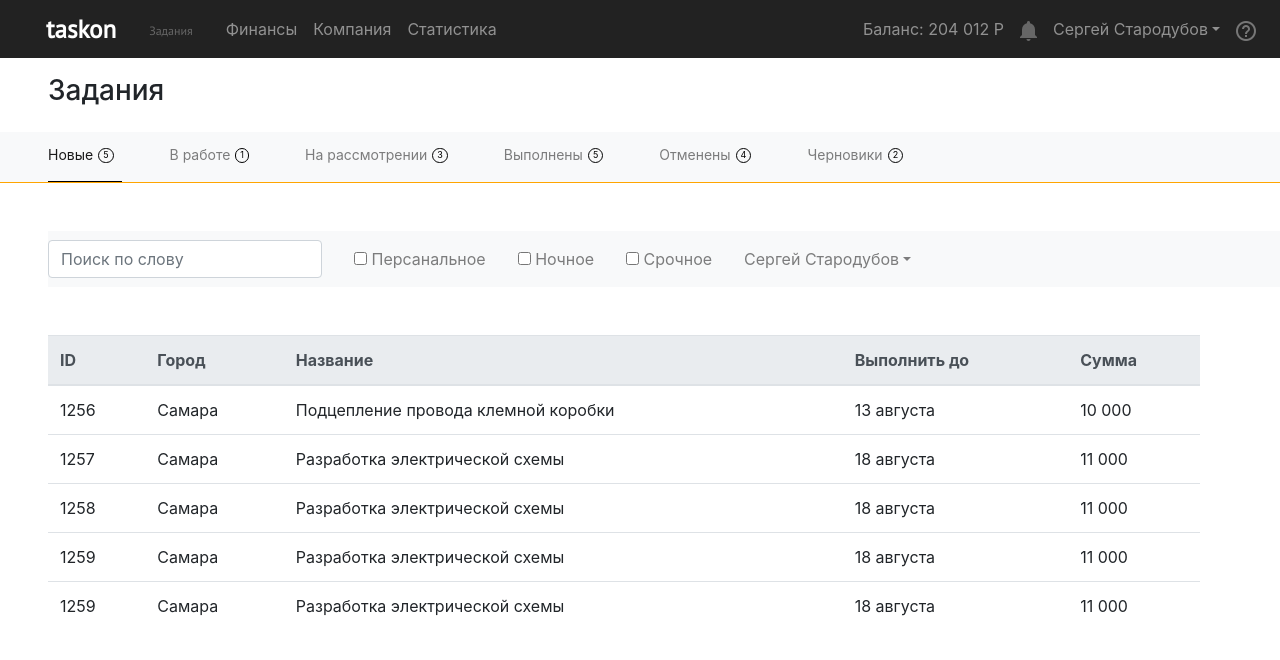
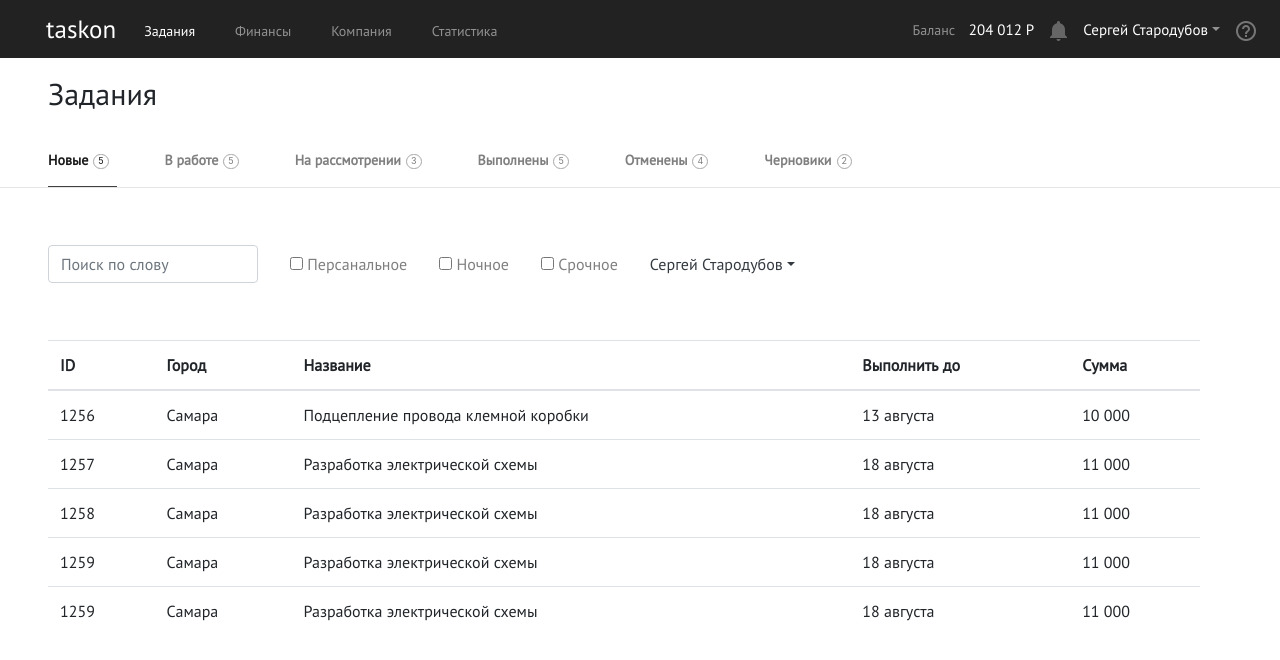
Before and after one commit to SergeiStarodubov/task-page, a React (Create React App) app: page / in a window 1280 px wide. Shown: the top 660 px of the page. Built offline with nearby package versions, Linux system fonts and the light colour scheme.

Commit message:
carried out

```diff
--- a/src/App.js
+++ b/src/App.js
@@ -51,7 +51,10 @@ class App extends Component {
           className="navbar navbar-expand navbar-dark flex-column flex-md-row bd-navbar"
           style={{ background: "#222222" }}
         >
-          <a className="navbar-brand mr-0 mr-md-2 pointer " id = "lable"> taskon </a>
+          <a className="navbar-brand mr-0 mr-md-2 pointer " id="lable">
+            {" "}
+            taskon{" "}
+          </a>
           <div className="navbar-nav-scroll">
             <ul
               className="navbar-nav bd-navbar-nav flex-row"
@@ -81,7 +84,7 @@ class App extends Component {
           </div>
           <ul className="navbar-nav flex-row ml-md-auto d-none d-md-flex">
             <li className="nav-item pointer">
-              <a className="nav-link p-2"> Баланс: 204 012 Р</a>
+              <a className="nav-link p-2"> <span className = "balance">Баланс  </span> <span className = "money">204 012 Р</span></a>
             </li>
             <li className="nav-item pointer">
               <a className="nav-link p-2">
@@ -100,7 +103,7 @@ class App extends Component {
                 aria-haspopup="true"
                 aria-expanded="false"
               >
-                Сергей Стародубов
+                <span className = "name">Сергей Стародубов</span>
               </a>
               <div className="dropdown-menu" aria-labelledby="navbarDropdown">
                 <a className="dropdown-item" href="#">
--- a/src/App.scss
+++ b/src/App.scss
@@ -1,3 +1,46 @@
 .pointer {
   cursor: pointer;
 }
+
+@import url('https://fonts.googleapis.com/css?family=PT+Sans');
+
+$pinkish-orange: #ff6633;
+$black: #222222;
+$warm-grey: #999999;
+$white: #dddddd;
+$white: #ffffff;
+$pinkish-grey: #cccccc;
+$brownish-grey: #666666;
+$font: 'PT Sans';
+
+@mixin setFontColor($f, $c) {
+  font: $f 'PT Sans', sans-serif !important;
+  color: $c;
+}
+
+#lable {
+  padding-left: 30px;
+  @include setFontColor(25px, $white);
+}
+
+.tab {
+  padding-left: 20px !important;
+  padding-right: 20px !important;
+  padding-top: 12px;
+  font: 14px 'PT Sans', sans-serif !important;
+}
+.balance {
+    font: 14px 'PT Sans', sans-serif !important;
+}
+.money {
+  @include setFontColor(15px, $white);
+  padding-left: 10px;
+}
+.name {
+@include setFontColor(15px, $white);
+}
+
+.addHeight {
+  height: 50px;
+  padding-top: 10px;
+}
--- a/src/components/Companies.js
+++ b/src/components/Companies.js
@@ -3,8 +3,8 @@ import React from "react";
 class Companies extends React.Component {
   render() {
     return (
-      <div>
-        Company
+      <div className="container-fluid pl-0 pr-0">
+        <h3 className="pt-3 pb-3 ml-5">Компания</h3>
       </div>
     );
   }
--- a/src/components/Finance.js
+++ b/src/components/Finance.js
@@ -2,7 +2,11 @@ import React from "react";
 
 class Finance extends React.Component {
   render() {
-    return <>Finance</>;
+    return (
+      <div className="container-fluid pl-0 pr-0">
+        <h3 className="pt-3 pb-3 ml-5">Финансы</h3>
+      </div>
+    );
   }
 }
 export default Finance;
--- a/src/components/Statistics.js
+++ b/src/components/Statistics.js
@@ -3,9 +3,9 @@ import React from "react";
 class  Statistics extends React.Component {
   render() {
     return (
-      <div>
-         Statistics
-         </div>
+      <div className="container-fluid pl-0 pr-0">
+        <h3 className="pt-3 pb-3 ml-5">Статистика</h3>
+      </div>
     );
   }
 }
--- a/src/components/Tasks.js
+++ b/src/components/Tasks.js
@@ -65,8 +65,8 @@ class Tasks extends React.Component {
     const { currentTab } = this.state;
     return (
       <div className="container-fluid pl-0 pr-0">
-        <h3 className="pt-3 pb-3 ml-5">Задания</h3>
-        <nav className="navbar navbar-expand-lg navbar-light bg-light ml-0 pl-0 pt-0 pb-0">
+        <h3 className="pt-3 pb-3 ml-5 tasklable">Задания</h3>
+        <nav className="navbar navbar-expand-lg navbar-light ml-0 pl-0 pt-0 pb-0">
           <div className="navbar-nav">
             <a
               className="nav-item nav-link active underline pb-0 addHeight barLinks pl-0 ml-5 "
@@ -130,13 +130,14 @@ class Tasks extends React.Component {
           </div>
         </nav>
         <hr className="horLine" />
-        <nav className="navbar navbar-expand-lg navbar-light bg-light mt-5 ml-5 pl-0">
+        <nav className="navbar navbar-expand-lg navbar-light mt-5 ml-5 pl-0">
           <div className="collapse navbar-collapse" id="navbarSupportedContent">
             <form className="form-inline my-2 my-lg-0">
               <input
                 className="form-control mr-sm-2"
                 type="search"
                 placeholder="Поиск по слову"
+                style = {{fontFamily: "PT Sans"}}
                 aria-label="Search"
                 value={this.state.input}
                 onChange={this.handleInput}
@@ -144,23 +145,23 @@ class Tasks extends React.Component {
             </form>
             <ul className="navbar-nav mr-auto">
               <li className="nav-item ml-3">
-                <a className="nav-link" href="#">
+                <a className="nav-link fonted" href="#">
                   <input type="checkbox" /> Персанальное
                 </a>
               </li>
-              <li className="nav-item ml-3">
+              <li className="nav-item ml-3 fonted">
                 <a className="nav-link" href="#">
                   <input type="checkbox" /> Ночное
                 </a>
               </li>
-              <li className="nav-item ml-3">
+              <li className="nav-item ml-3 fonted">
                 <a className="nav-link" href="#">
                   <input type="checkbox" /> Срочное
                 </a>
               </li>
               <li className="nav-item dropdown ml-3">
                 <a
-                  className="nav-link dropdown-toggle"
+                  className="nav-link dropdown-toggle text-dark fonted"
                   href="#"
                   id="navbarDropdown"
                   role="button"
--- a/src/components/tables/Tables.js
+++ b/src/components/tables/Tables.js
@@ -45,7 +45,7 @@ class Tables extends React.Component {
     let service = Object.assign({}, copiedJSON);
     for (let key in service) {
       service[key] = service[key].map((item, index) => {
-        return <td key={index}>{item}</td>;
+        return <td style = {{fontFamily: "PT Sans"}} key={index}>{item}</td>;
       });
     }
     for (let key in service) {
@@ -57,8 +57,8 @@ class Tables extends React.Component {
 
   render() {
     return (
-      <table className="table mt-5 ml-5" style={{ width: "90%" }}>
-        <thead className="thead-light">
+      <table className="table mt-5 ml-5" style={{ width: "90%", fontFamily: "PT Sans"}}>
+        <thead>
           <tr>
             <th scope="col">ID</th>
             <th scope="col">Город</th>
--- a/src/data/current-job.json
+++ b/src/data/current-job.json
@@ -5,5 +5,33 @@
     "Проверка клем",
     "03 августа",
     "1 000 рублей"
+  ],
+  "1": [
+    1301,
+    "Самара",
+    "Проверка клем",
+    "03 августа",
+    "1 000 рублей"
+  ],
+  "2": [
+    1301,
+    "Самара",
+    "Проверка клем",
+    "03 августа",
+    "1 000 рублей"
+  ],
+  "3": [
+    1301,
+    "Самара",
+    "Проверка клем",
+    "03 августа",
+    "1 000 рублей"
+  ],
+  "4": [
+    1301,
+    "Самара",
+    "Проверка клем",
+    "03 августа",
+    "1 000 рублей"
   ]
 }
--- a/src/styles/Tasks.scss
+++ b/src/styles/Tasks.scss
@@ -1,56 +1,47 @@
-@import url('https://fonts.googleapis.com/css?family=PT+Sans');
+$white: #ffffff;
+$font: "PT Sans";
 
-$pinkish-orange: #ff6633;
-$black: #222222;
-$warm-grey: #999999;
-$white: #dddddd;
-$white: #ffffff;
-$pinkish-grey: #cccccc;
-$brownish-grey: #666666;
+@mixin setFontColor($f, $c) {
+  font: $f "PT Sans", sans-serif !important;
+  color: $c;
+}
 
-#lable {
-  color : $white;
-  padding-left: 30px;
-  font: 25px 'PT Sans', sans-serif;
-  font-weight: bold;
-
-}
-#tasksTab {
-  color : $brownish-grey;
-  padding-left: 25px;
-  padding-right: 25px;
-  padding-top: 14px;
-  font: 12px 'PT Sans', sans-serif;
-  &:hover {
-    color:$warm-grey;
-  }
+.tasklable {
+  @include setFontColor(30px, "#4A4A4A");
 }
 
 .tabs {
-  font-size: 14px;
+  @include setFontColor(14px, "#404040");
+  font-weight: 600 !important;
 }
-.addHeight {
-  height: 50px;
-  padding-top: 10px;
-}
-.horLine {
-  width: 100%;
-  border-color: orange;
-  margin: 0 0;
-  padding: 0 0;
-}
+
 .circle {
   margin-left: 5px;
   border-radius: 10px;
-  border: 0.5px solid black;
+  border-width: 0.5px;
+  border-style: solid;
+  border-color: #a7a7a7;
   padding-left: 4px;
   padding-right: 4px;
   padding-bottom: 2px;
   font-size: 9px;
   box-sizing: content-box;
-  color: black;
+  color: "#404040";
 }
+
+.horLine {
+  width: 100%;
+  border-color: "#F0F0F0";
+  margin: 0 0;
+  padding: 0 0;
+}
+
 .underline {
-  border-bottom: 1px solid;
-  border-bottom-color: black;
+  border-width:0 0 1px 0;
+  border-style: none none solid none;
+  border-color:#404040;
 }
+
+.fonted {
+  font-family: "PT Sans", sans-serif !important;
+}
--- a/src/styles/style.sass
+++ /dev/null
@@ -1,7 +0,0 @@
-$pinkish-orange: #ff6633;
-$black: #222222;
-$warm-grey: #999999;
-$white: #dddddd;
-$white: #ffffff;
-$pinkish-grey: #cccccc;
-$brownish-grey: #666666;
```
